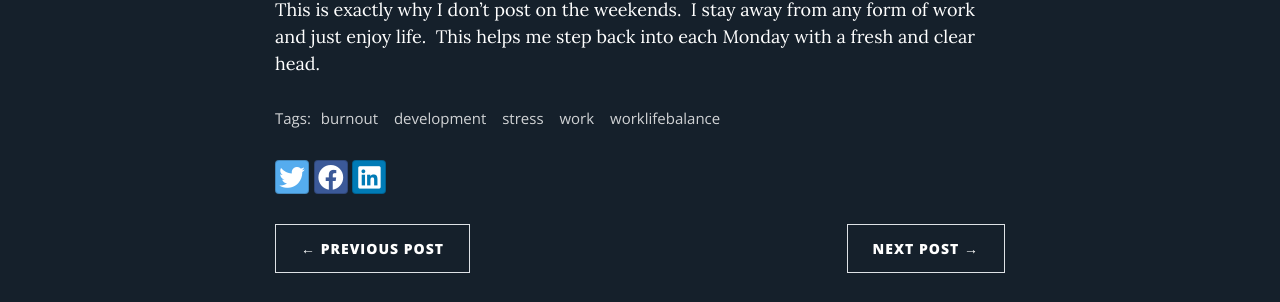
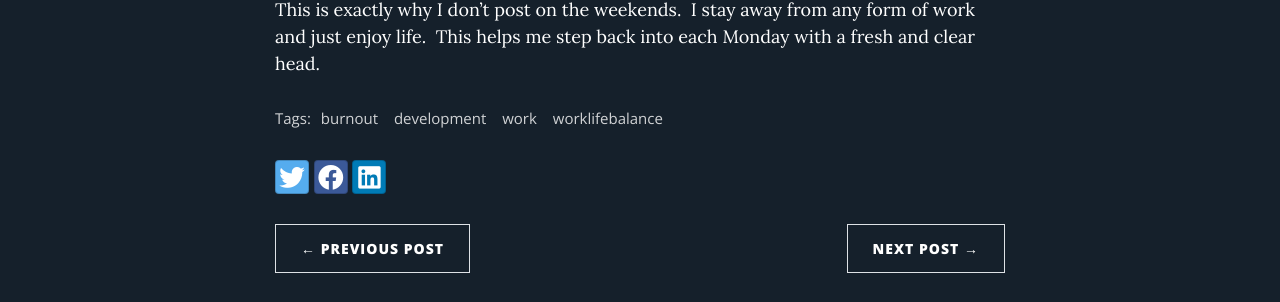
Before and after one commit to DCCoder90/dccoder90.github.io, a Jekyll site: the page built from _posts/2018-07-30-burnout-prevention.md, in a window 1280 px wide and 900 px high, scrolled down 622 px. Shown: the part 374-676 px from the top of the window. Built offline with Jekyll 4.4.1, drawn with Linux system fonts in a browser that asks for light colours; nearby versions of some CDN libraries; comment, search, counter and statistics services are not loaded.

Commit message:
PUSH NOTE : 2018-07-30-burnout-prevention.md

```diff
--- a/_posts/2018-07-30-burnout-prevention.md
+++ b/_posts/2018-07-30-burnout-prevention.md
@@ -8,7 +8,6 @@ categories:
 tags:
   - "burnout"
   - "development"
-  - "stress"
   - "work"
   - "worklifebalance"
 coverImage: "4a5a2-fig-30-07-2018_19-11-06.jpg"
```
